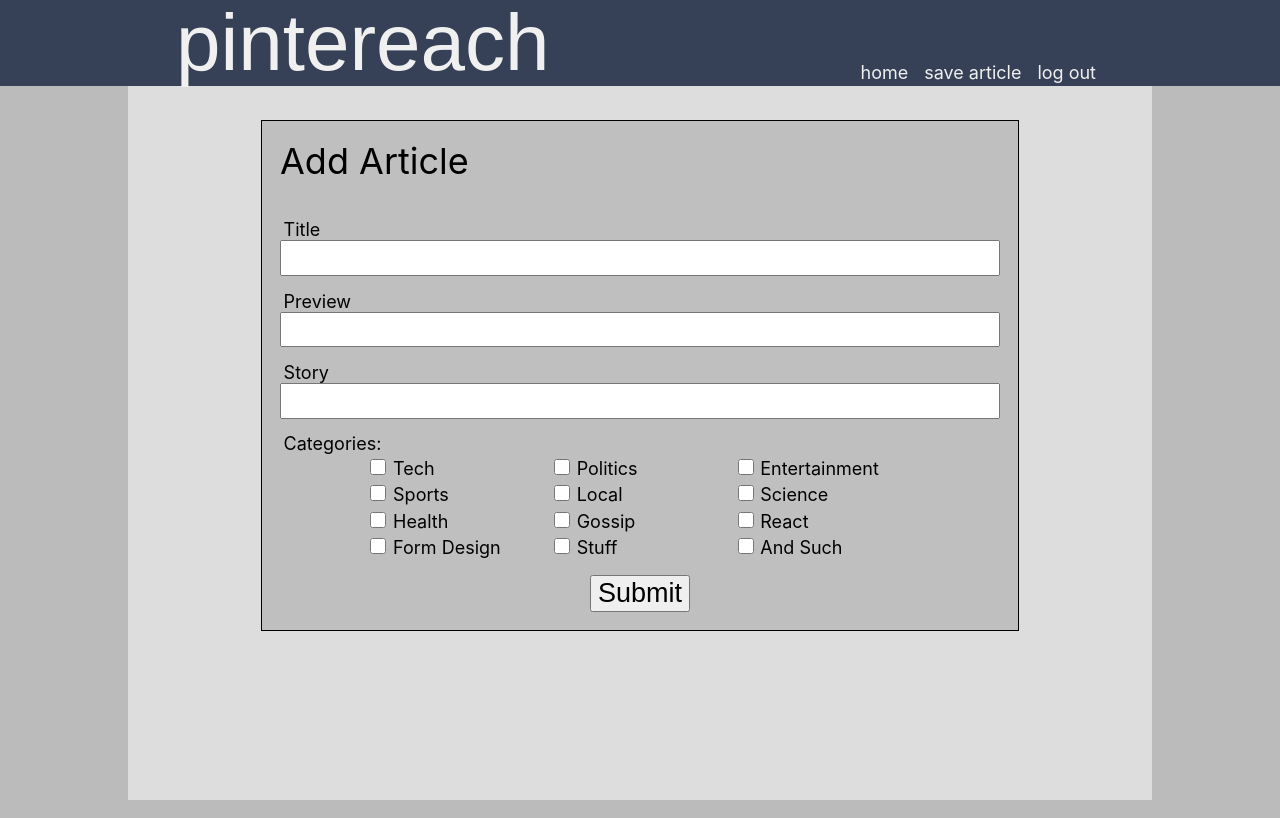
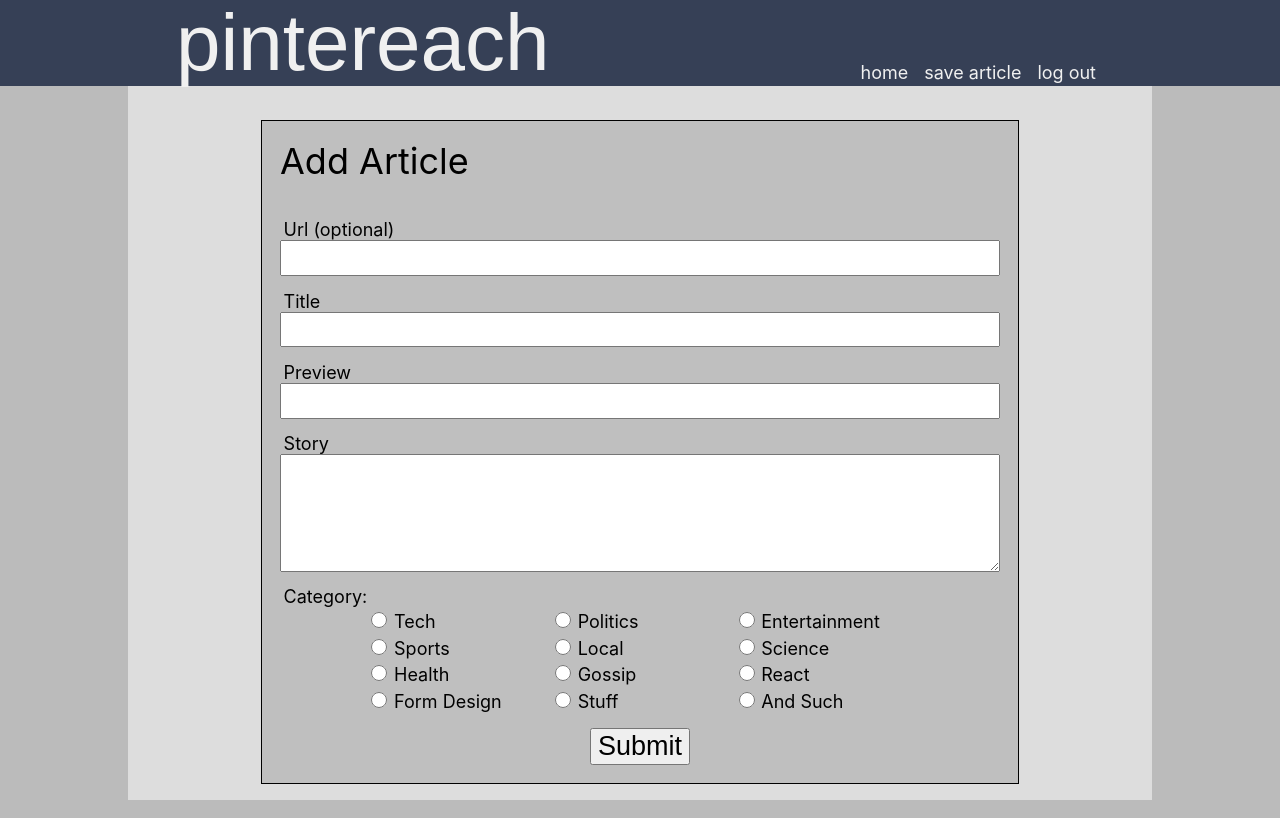
Before and after one commit to Lambda-bw-Pintereach/frontend, a React (Create React App) app: page /dash/addarticle in a window 1280 px wide. Built offline with nearby package versions, Linux system fonts and the light colour scheme; a web font is replaced by a local one.

Commit message:
add article link preview

```diff
--- a/src/components/AddArticle.js
+++ b/src/components/AddArticle.js
@@ -1,13 +1,17 @@
 import React, { useState } from 'react';
 import { useHistory } from 'react-router-dom';
 import { addArticle } from '../api';
+import { isValidUrl } from '../utils/helpers';
+import fetchPreview from '../utils/linkPreview';
 import AddArticleContainer from './AddArticle.style';
+import LinkPreviewCard from './LinkPreviewCard';
 
 const emptyFormValues = {
 	title: "",
 	preview: "",
 	story: "",
 	category: [],
+	url: "",
 }
 
 export const categories = [
@@ -26,8 +30,9 @@ export const categories = [
 ]
 
 const AddArticle = props => {
-
 	const [formValues, setFormValues] = useState(emptyFormValues);
+	const [linkPreview, setLinkPreview] = useState(null);
+	const [previewTimeout, setPreviewTimeout] = useState(null);
 	const history = useHistory();
 
 	const handleChange = (e) => {
@@ -37,16 +42,35 @@ const AddArticle = props => {
 		};
 
 		setFormValues(updFormValues);
+
+		if (e.target.name === "url") {
+			previewUrl(e.target.value);
+		}
 	};
 
-	const handleCheck = (e) => {
-		const categoryName = e.target.name.slice(4);
-		const category = formValues.category;
-
-		if (category.includes(categoryName))
-			setFormValues({ ...formValues, category: category.filter(c => c !== categoryName) });
-		else
-			setFormValues({ ...formValues, category: [...category, categoryName] });
+	const previewUrl = (url) => {
+		if (isValidUrl(url)) {
+			clearTimeout(previewTimeout);
+			const to = setTimeout(() => {
+				fetchPreview(url)
+					.then(preview => {
+						setPreviewTimeout(null);
+						setLinkPreview(preview);
+						setFormValues({
+							...formValues,
+							title: preview.title,
+							preview: preview.description,
+							story: "(...)",
+							url: url
+						})
+					})
+					.catch(err => {
+						setPreviewTimeout(null);
+						console.log(err)
+					});
+			}, 1000);
+			setPreviewTimeout(to);
+		}
 	}
 
 	// {
@@ -72,24 +96,70 @@ const AddArticle = props => {
 				<h3>Add Article</h3>
 				<form onSubmit={handleSubmit}>
 					<label>
+						<span>Url (optional)</span>
+						<input
+							id="add-article-url"
+							name="url"
+							value={formValues.url}
+							onChange={handleChange} />
+					</label>
+
+					{previewTimeout &&
+						"(fetching preview...)"
+					}
+
+					{linkPreview &&
+						<div className="add-article-link-preview">
+							<LinkPreviewCard preview={linkPreview} />
+						</div>
+					}
+
+
+					{!linkPreview &&
+						<>
+							<label>
 								<span>Title</span>
-						<input name="title" type="text" value={formValues.title} onChange={handleChange} />
+								<input
+									name="title"
+									type="text"
+									value={formValues.title}
+									onChange={handleChange} />
 							</label>
+
 							<label>
 								<span>Preview</span>
-						<input name="preview" type="textarea" value={formValues.preview} onChange={handleChange} />
+								<input
+									name="preview"
+									type="textarea"
+									value={formValues.preview}
+									onChange={handleChange} />
 							</label>
+
 							<label>
 								<span>Story</span>
-						<input name="story" type="textarea" value={formValues.story} onChange={handleChange} />
+								<textarea
+									name="story"
+									rows={5}
+									value={formValues.story}
+									onChange={handleChange}
+									disabled={formValues.url && linkPreview}
+								/>
 							</label>
+						</>
+					}
 
-					<span>Categories:</span>
+					<span>Category:</span>
 					<div className="cat-list">
-						{categories.map((cat,i) => {
+						{categories.map((cat, i) => {
 							return (
 								<label key={i}>
-									<input name={`cat-${cat}`} type="checkbox" checked={formValues.category.includes(cat)} onChange={handleCheck}/>
+									<input
+										id={`cat-${cat}`}
+										value={cat}
+										type="radio"
+										name="category"
+										checked={formValues.category === cat}
+										onChange={handleChange} />
 									{cat}
 								</label>
 							);
--- a/src/components/AddArticle.style.js
+++ b/src/components/AddArticle.style.js
@@ -38,6 +38,21 @@ const AddArticleContainer = styled.div`
 				padding: .3em;
 			}
 		}
+
+		textarea {
+			resize: vertical;
+			font-family: inherit;
+			font-size: 1rem;
+			padding: .5rem;
+		}
+
+		#add-article-url {
+			resize: none;
+		}
+	}
+
+	.add-article-link-preview {
+		margin: 1rem;
 	}
 
 	span {
--- a/src/components/LinkPreviewCard.js
+++ b/src/components/LinkPreviewCard.js
@@ -1,7 +1,8 @@
 import axios from 'axios';
 import React, { useEffect, useState } from 'react';
 import styled from 'styled-components';
-import fetchPreview from '../util/linkPreview';
+import { isValidUrl } from '../utils/helpers';
+import fetchPreview from '../utils/linkPreview';
 
 const emptyPreview = {
 	title: "",
@@ -11,44 +12,37 @@ const emptyPreview = {
 }
 
 const LinkPreviewCard = props => {
-	const { url } = props;
-	const [preview, setPreview] = useState(emptyPreview);
+	const { url, preview } = props;
+	const [previewData, setPreviewData] = useState(preview ?? emptyPreview);
 
 	useEffect(() => {
-		// this will cancel the update if the url isn't valid
-		try {
-			new URL(url);
-		} catch (error) {
-			console.log("bad url");
-			return;
+		if (url && isValidUrl(url)) {
+			fetchPreview(url)
+				.then(prev => setPreviewData(prev))
+				.catch(err => console.log(err));
 		}
-
-		fetchPreview(url)
-			.then(prev => setPreview(prev))
-			.catch(err => console.log(err));
-
 	}, [url])
 
 	return (
 		<>
 			<ArticlePreviewContainer>
-				{preview &&
+				{previewData &&
 					<>
 						<div className="article-prev-image">
-							<img src={preview.image} alt={preview.image} />
+							<img src={previewData.image} alt={previewData.image} />
 						</div>
 
 						<div className="article-prev-info">
 							<p>
-								<span className="article-prev-site">{preview.site}</span>
+								<span className="article-prev-site">{previewData.site}</span>
 							</p>
 
 							<p>
-								<span className="article-prev-title">{preview.title}</span>
+								<span className="article-prev-title">{previewData.title}</span>
 							</p>
 
 							<p>
-								<span className="article-prev-desc">{preview.description}</span>
+								<span className="article-prev-desc">{previewData.description}</span>
 							</p>
 						</div>
 					</>
@@ -59,7 +53,7 @@ const LinkPreviewCard = props => {
 }
 
 const ArticlePreviewContainer = styled.div`
-	width: 45em;
+	/* width: 45em; */
 	background-color: #00000022;
 	border: 2px black solid;
 	display: flex;
@@ -78,6 +72,10 @@ const ArticlePreviewContainer = styled.div`
 			height: 100%;
 			object-fit: cover;
 		}
+	}
+
+	p {
+		margin: 0;
 	}
 
 	.article-prev-info {
--- a/src/components/PrivateRoute.js
+++ b/src/components/PrivateRoute.js
@@ -6,9 +6,7 @@ const PrivateRoute = ({ component: Component, ...rest }) => {
 	return <Route {...rest} render={(props) => {
 
 
-		// for now I'm just going to assume the user is logged in already
-		// if (localStorage.getItem("token")) {
-		if (true) {
+		if (localStorage.getItem("token")) {
 
 			if (props.Component !== null)
 				return (<Component {...props} />);
--- /dev/null
+++ b/src/utils/helpers.js
@@ -0,0 +1,10 @@
+export function isValidUrl(url) {
+	try {
+		new URL(url);
+	}
+	catch (error) {
+		return false;
+	}
+
+	return true;
+}
```
Also changed, not shown: src/utils/linkPreview.js (renamed from src/util/linkPreview.js). Lines whose indentation alone changed are shown as unchanged.
